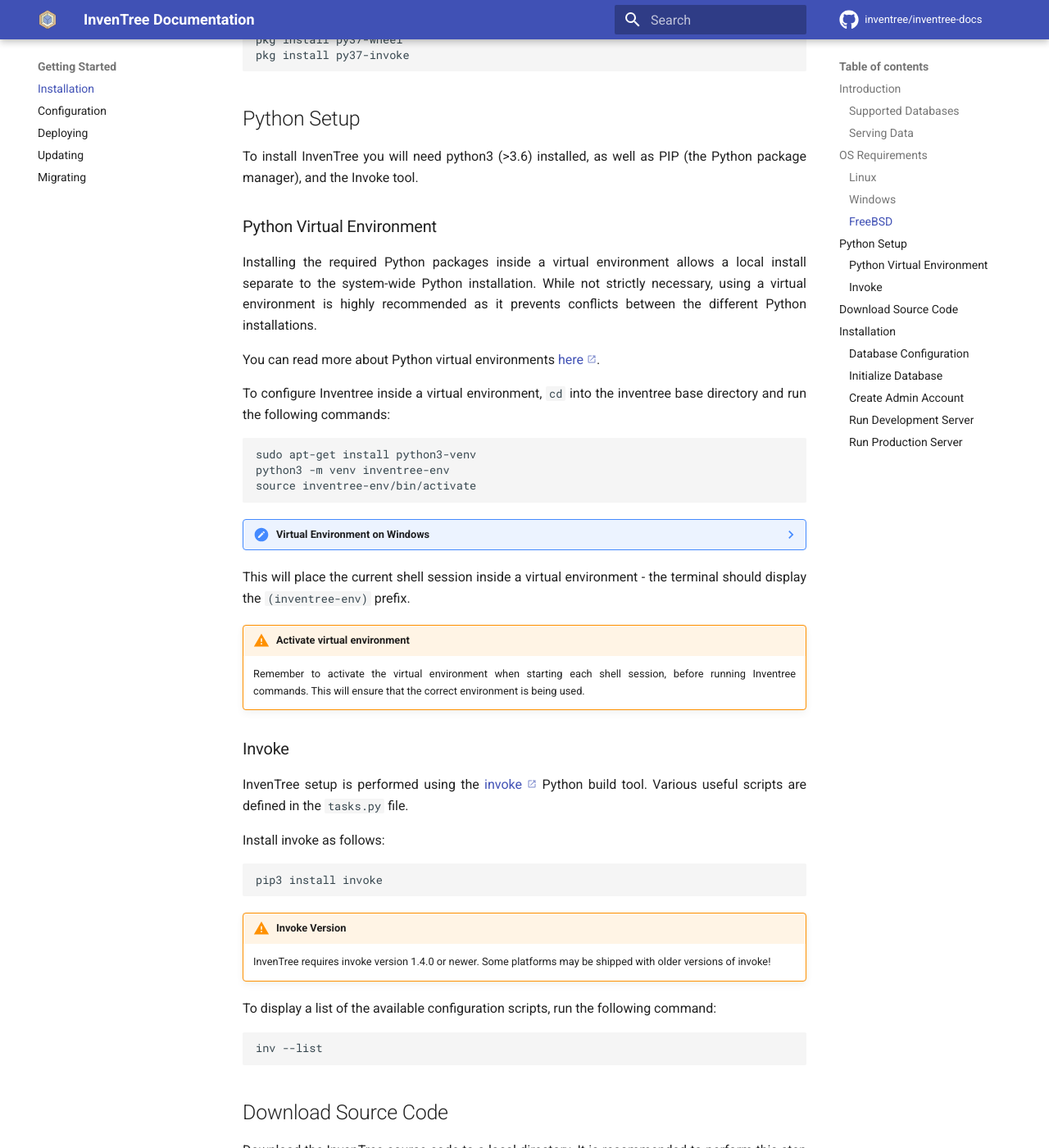
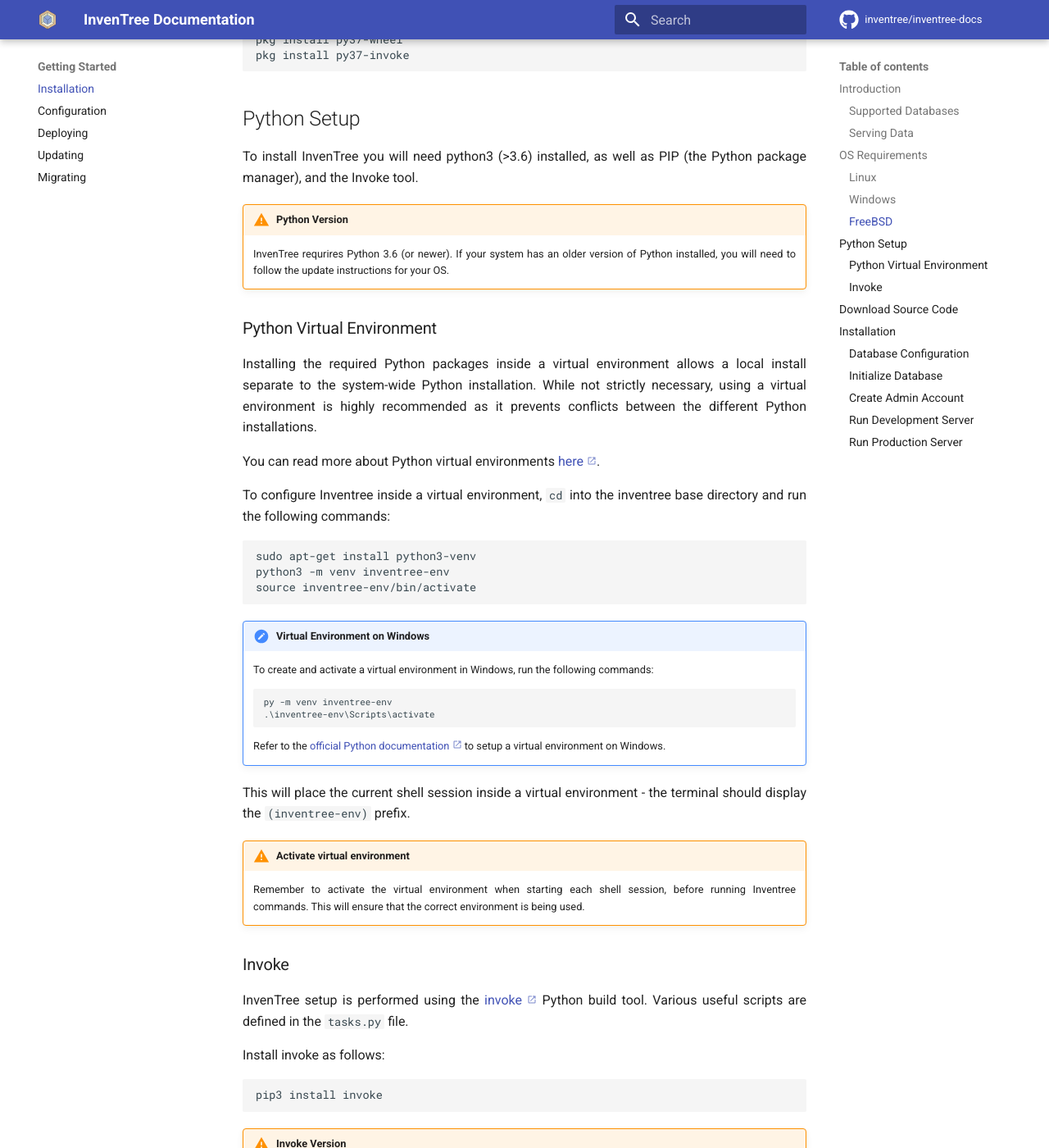
Before and after one commit to inventree/inventree-docs, an MkDocs documentation site: the page built from docs/start/install.md, in a window 1280 px wide and 1400 px high, scrolled down 2014 px. Shown: the whole window at 82% size. Built offline with MkDocs 1.6.1 and Material for MkDocs 9.7.7, drawn with Linux system fonts in a browser that asks for light colours; a script that is not in the unit is left out; comment, search, counter and statistics services are not loaded.

Commit message:
Add warning admonition for minimum python version

````diff
--- a/docs/start/install.md
+++ b/docs/start/install.md
@@ -70,6 +70,9 @@
 
 To install InvenTree you will need python3 (>3.6) installed, as well as PIP (the Python package manager), and the Invoke tool.
 
+!!! warning "Python Version"
+    InvenTree requrires Python 3.6 (or newer). If your system has an older version of Python installed, you will need to follow the update instructions for your OS.
+
 ### Python Virtual Environment
 
 Installing the required Python packages inside a virtual environment allows a local install separate to the system-wide Python installation. While not strictly necessary, using a virtual environment is highly recommended as it prevents conflicts between the different Python installations.
@@ -84,7 +87,7 @@
 source inventree-env/bin/activate
 ```
 
-??? note "Virtual Environment on Windows"
+!!! note "Virtual Environment on Windows"
 	To create and activate a virtual environment in Windows, run the following commands:
 	```
 	py -m venv inventree-env
````
